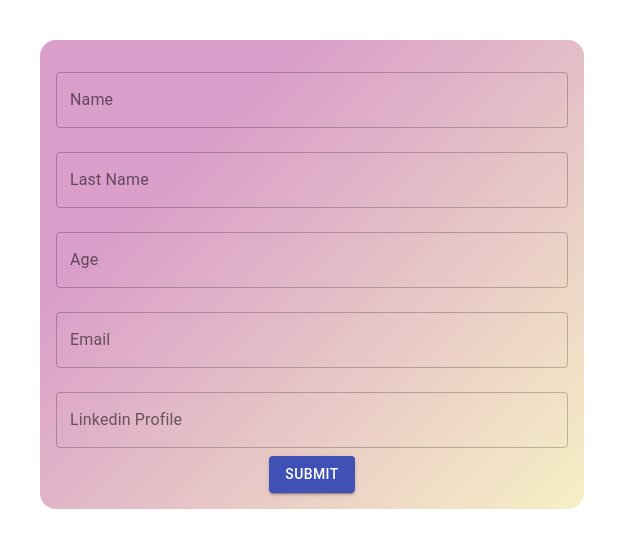
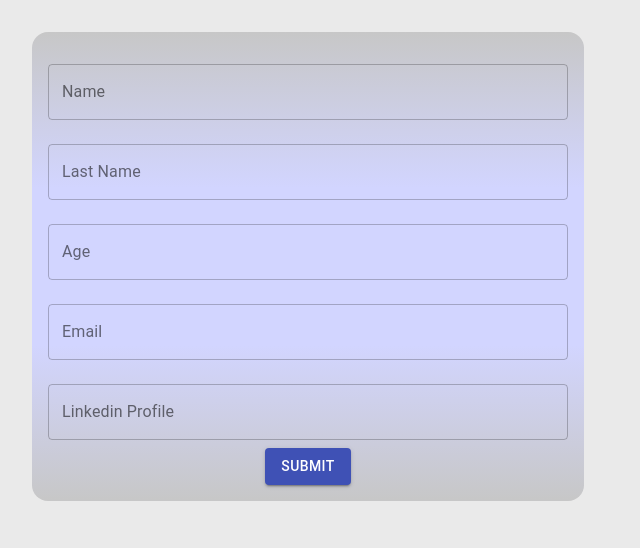
Before and after one commit to DiegoAWS/frontend-test, a React (Create React App) app: page / in a window 1280 px wide. Shown: the top 548 px of the page, without its empty margins (0-640 px from the left). Built offline with nearby package versions, Linux system fonts and the light colour scheme; no server answers.

Commit message:
added smoth css backgrounds

```diff
--- a/package.json
+++ b/package.json
@@ -17,7 +17,7 @@
   "scripts": {
     "start": "react-scripts start",
     "build": "react-scripts build",
-    "test": "react-scripts test --passWithNoTests",
+    "test": "react-scripts test",
     "eject": "react-scripts eject"
   },
   "eslintConfig": {
--- a/src/App.js
+++ b/src/App.js
@@ -1,10 +1,22 @@
-import { UserPage } from './Users';
+import { UserPage } from "./Users";
+import { createGlobalStyle } from "styled-components";
+
+const GlobalStyle = createGlobalStyle`
+  body {
+    background-color:#eaeaea;
+    min-height: 100vh;
+    margin:0;
+    padding:0;
+
+  }
+`;
 
 function App() {
   return (
-    <div>
+    <>
+      <GlobalStyle />
       <UserPage />
-    </div>
+    </>
   );
 }
 
--- a/src/Users/components/UserForm/UserForm.jsx
+++ b/src/Users/components/UserForm/UserForm.jsx
@@ -5,11 +5,12 @@ import { isValidAge, isValidEmail, isValidLinkedinURL, isValidUser } from '../..
 import { useUserContext } from '../../user.context';
 import LoadingIconGif from '../../../assets/imgs/loadingIcon.gif'
 import styled from 'styled-components';
+import { mainGradient } from '../mainGradient';
 
 const FormWrapper=styled.div`
     margin:2rem;
-    background-color: #f6f0c4;
-    background-image: linear-gradient(315deg, #f6f0c4 0%, #d99ec9 74%);
+    background-color: #d2d5ff;
+    background-image: ${mainGradient};
     border-radius:1rem;
     padding:1rem;
     color:white;
--- a/src/Users/components/UserList/UserItem.jsx
+++ b/src/Users/components/UserList/UserItem.jsx
@@ -6,11 +6,12 @@ import styled from 'styled-components';
 import avatarImage from '../../../assets/imgs/avatarImage.png'
 import { useUserContext } from '../../user.context';
 import { Hidden } from '@material-ui/core';
+import { mainGradient } from '../mainGradient';
 
 
 const StyledCard = styled.div`
-    background-color: #f6f0c4;
-    background-image: linear-gradient(315deg, #f6f0c4 0%, #d99ec9 74%);
+    background-color: #d2d5ff;
+    background-image: ${mainGradient};
     border-radius:10px;
     transition: .3s;
     border: 1px solid transparent;
--- /dev/null
+++ b/src/Users/components/mainGradient.js
@@ -0,0 +1 @@
+export const mainGradient='linear-gradient(0deg,#c7c7c7,#d2d5ff,#d2d5ff, #c7c7c7)';
```
